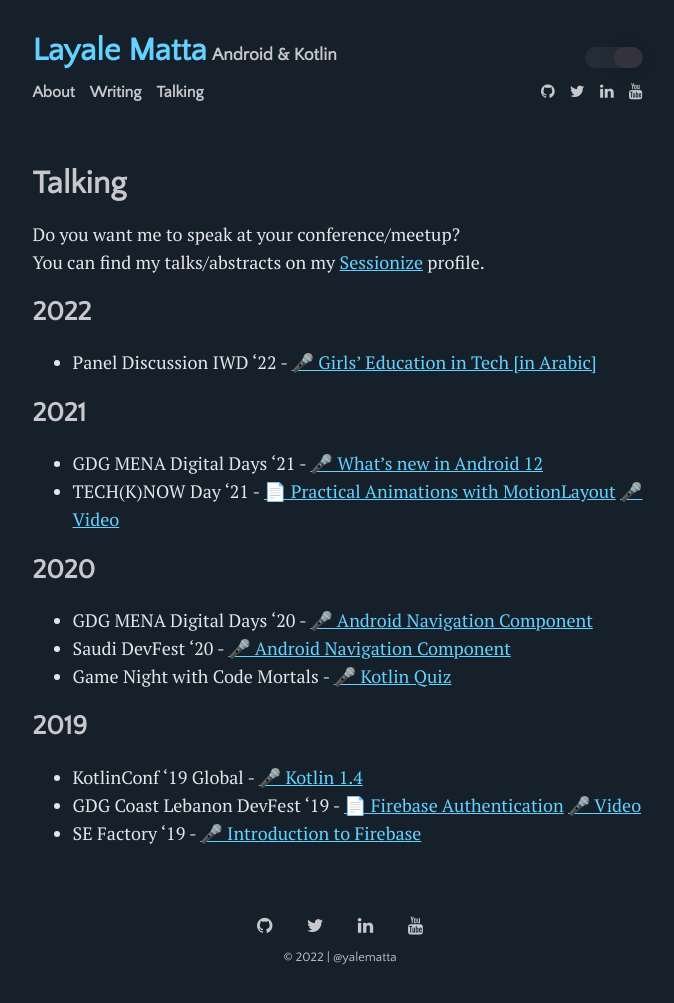
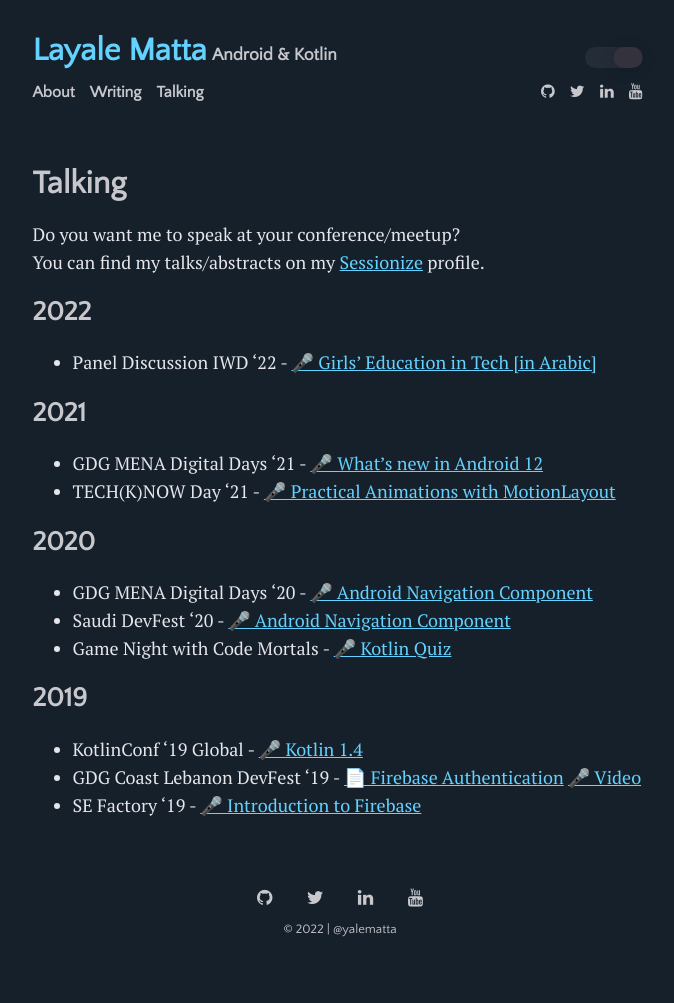
Before and after one commit to yalematta/yalematta.github.io, a Jekyll site: the page built from menu/talking.md, in a window 1280 px wide. Shown: the whole page, without its empty margins (300-974 px from the left). Built offline with Jekyll 4.4.1, drawn with Linux system fonts in a browser that asks for light colours; some web fonts are replaced; after the commit the page ends 975 px from its top, so only the background shows below that.

Commit message:
update text length

```diff
--- a/menu/talking.md
+++ b/menu/talking.md
@@ -14,7 +14,7 @@ Do you want me to speak at your conference/meetup? <br> You can find my talks/ab
 ----
 
 - GDG MENA Digital Days '21 - [🎤 What's new in Android 12](https://youtu.be/Nq85BGd1tHs)
-- TECH(K)NOW Day '21 - [📄 Practical Animations with MotionLayout](https://speakerdeck.com/yalematta/practical-animations-with-motionlayout) [🎤 Video](https://youtu.be/aKpBiwrQrRY)
+- TECH(K)NOW Day '21 - [🎤 Practical Animations with MotionLayout](https://youtu.be/aKpBiwrQrRY)
 
 2020
 ----
```
